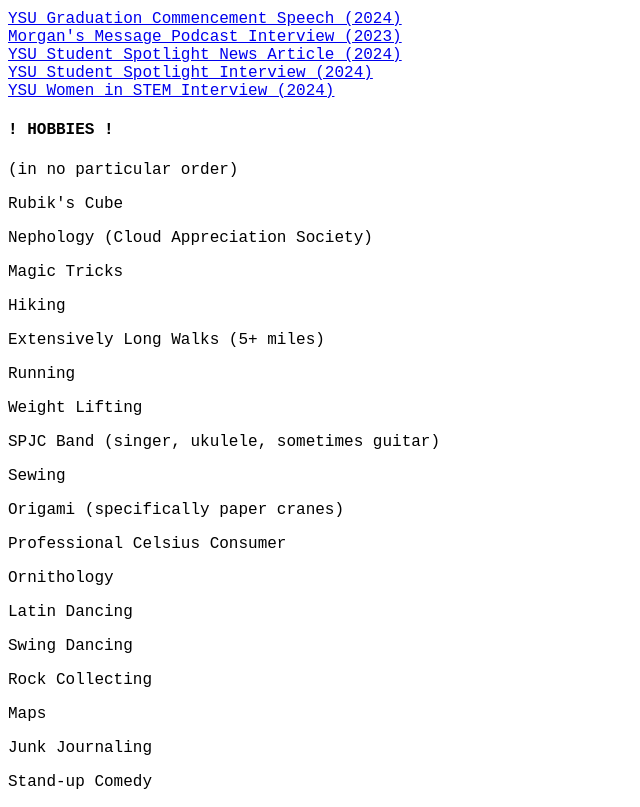
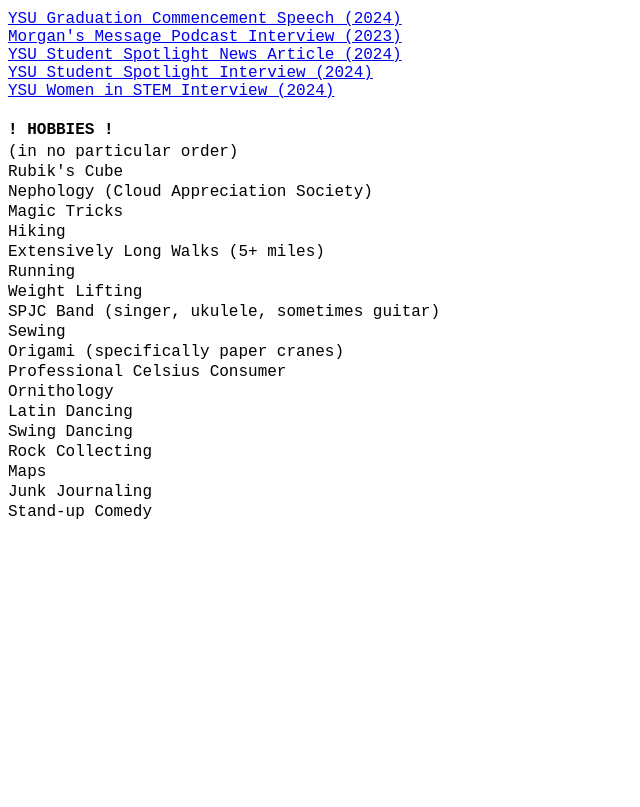
Before and after one commit to alexabeyer/alexabeyer.github.io, a plain HTML site: page index.html in a window 1280 px wide. Shown: the part 680-1487 px from the top of the page, without its empty margins (0-640 px from the left). After the commit the page ends 1209 px from the top, so only its background shows below. Drawn offline with Linux system fonts and the light colour scheme.

Commit message:
Update index.html

```diff
--- a/index.html
+++ b/index.html
@@ -48,7 +48,19 @@
       <li><a href="https://www.instagram.com/reel/C5EJUoMx0BU/" target="_blank"> YSU Women in STEM Interview (2024) </a></li>
 
     </ul>
+    <style>
+      /* Reduce spacing for all paragraphs inside the hobbies section */
+      .hobbies p {
+        margin: 2px 0; /* top/bottom margin = 2px, left/right = 0 */
+      }
 
+      /* Optional: reduce spacing for the heading too */
+      .hobbies h4 {
+        margin-bottom: 4px;
+      }
+    </style>
+
+    <div class="hobbies">
       <h4>! HOBBIES !</h4>
       <p>(in no particular order)</p>
       <p>Rubik's Cube</p>
```
Lines whose indentation alone changed are shown as unchanged.
